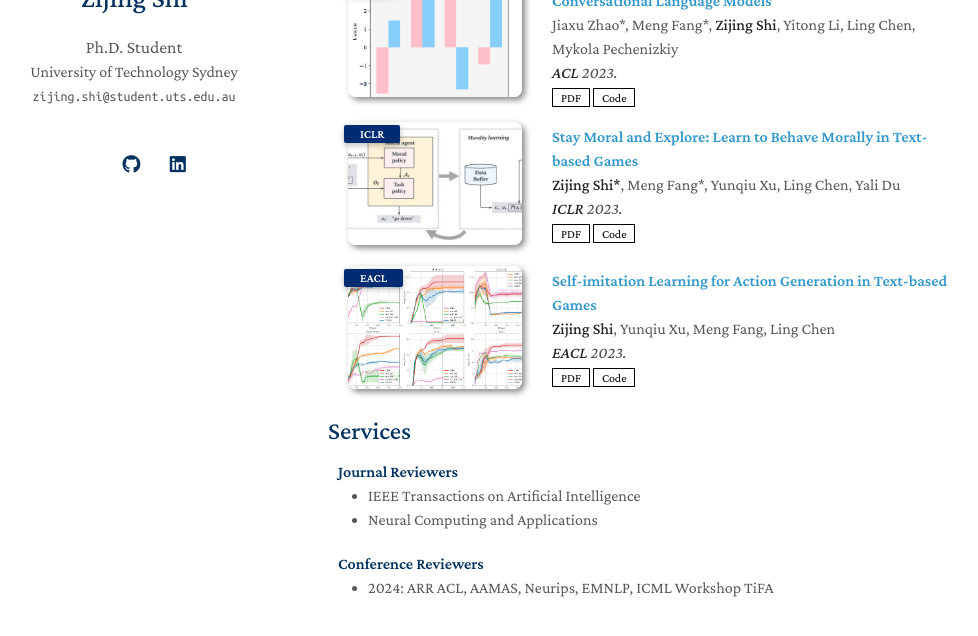
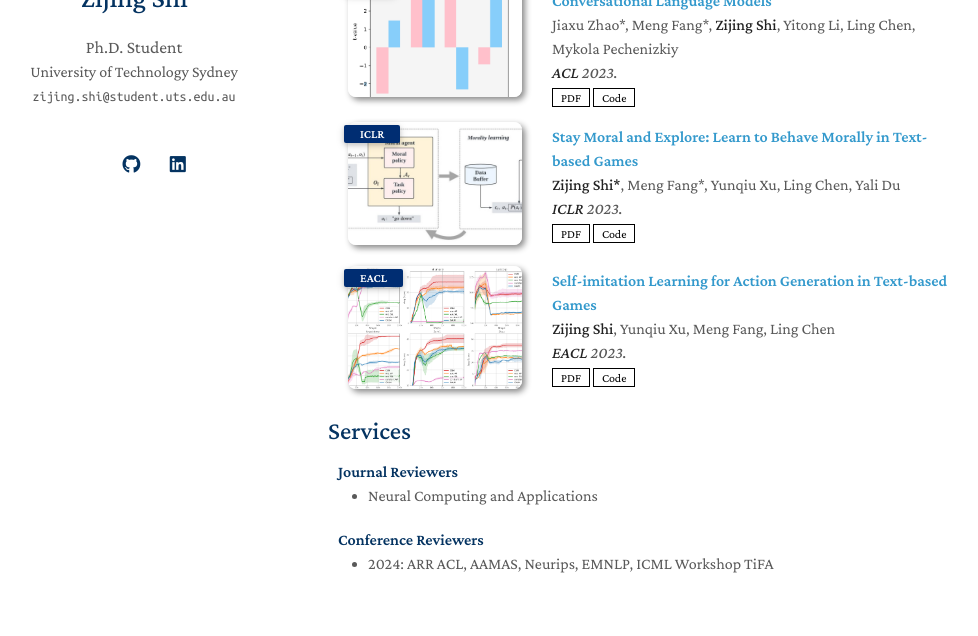
Before and after one commit to winni18/winni18.github.io, a Jekyll site: the page built from index.md, in a window 1280 px wide and 900 px high, scrolled down 777 px, cut to the strip 206-842 px from the top of the window. Shown: the whole strip, without its empty margins (142-1120 px from the left). Built offline with Jekyll 4.4.1, drawn with Linux system fonts in a browser that asks for light colours; nearby versions of some CDN libraries; a style sheet for code colours, icons or effects is not loaded; our own code applies the rules of GitHub Pages for plain Markdown files.

Commit message:
Update services.md

```diff
--- a/_includes/services.md
+++ b/_includes/services.md
@@ -4,7 +4,6 @@
 <h4 style="margin:0 10px 0;">Journal Reviewers</h4>
 
 <ul style="margin:0 0 20px;">
-  <li><a href="https://cis.ieee.org/publications/ieee-transactions-on-artificial-intelligence"><autocolor>IEEE Transactions on Artificial Intelligence</autocolor></a></li>
   <li><a href="https://link.springer.com/journal/521"><autocolor>Neural Computing and Applications</autocolor></a></li>
 </ul>
 
```
